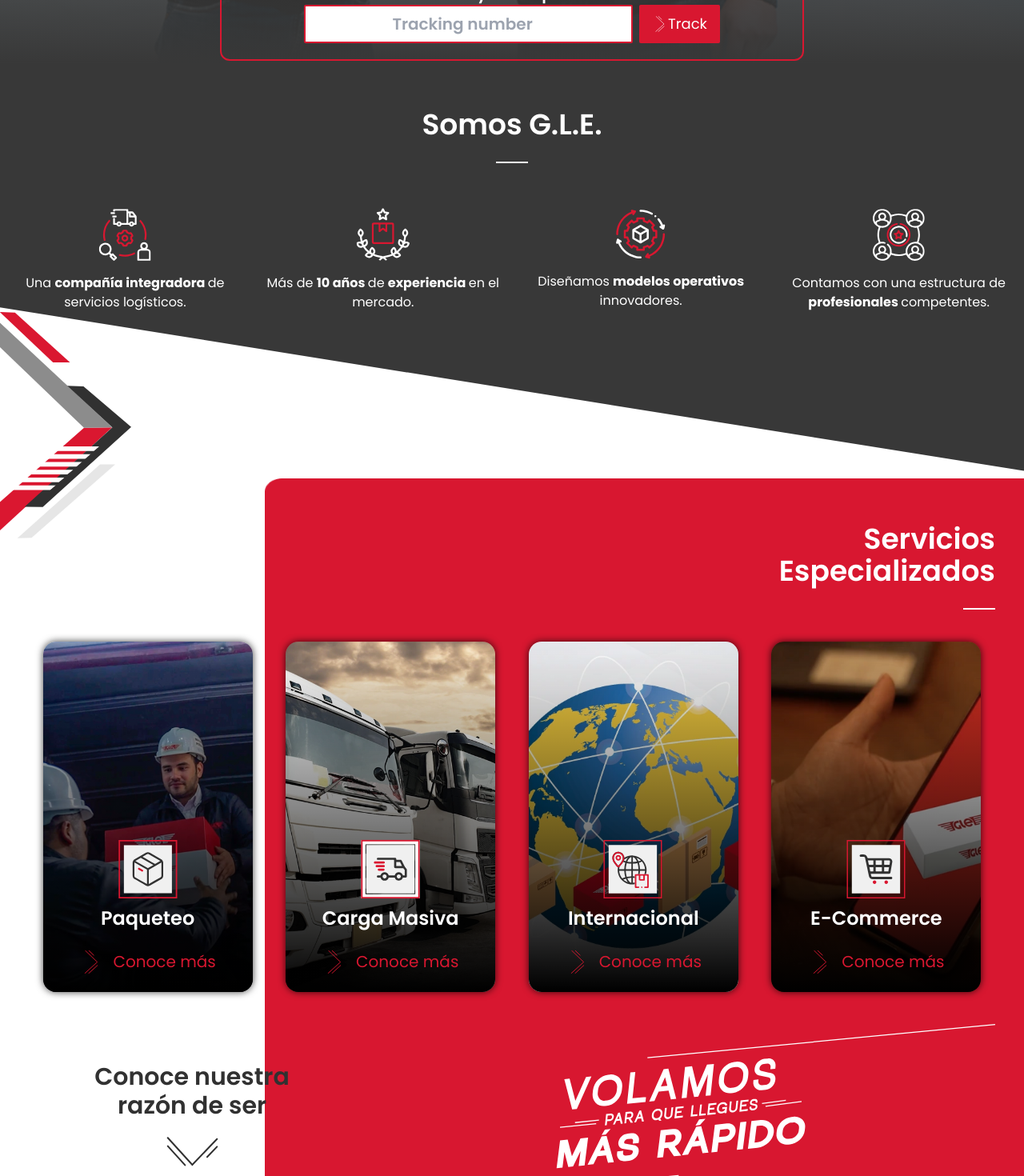
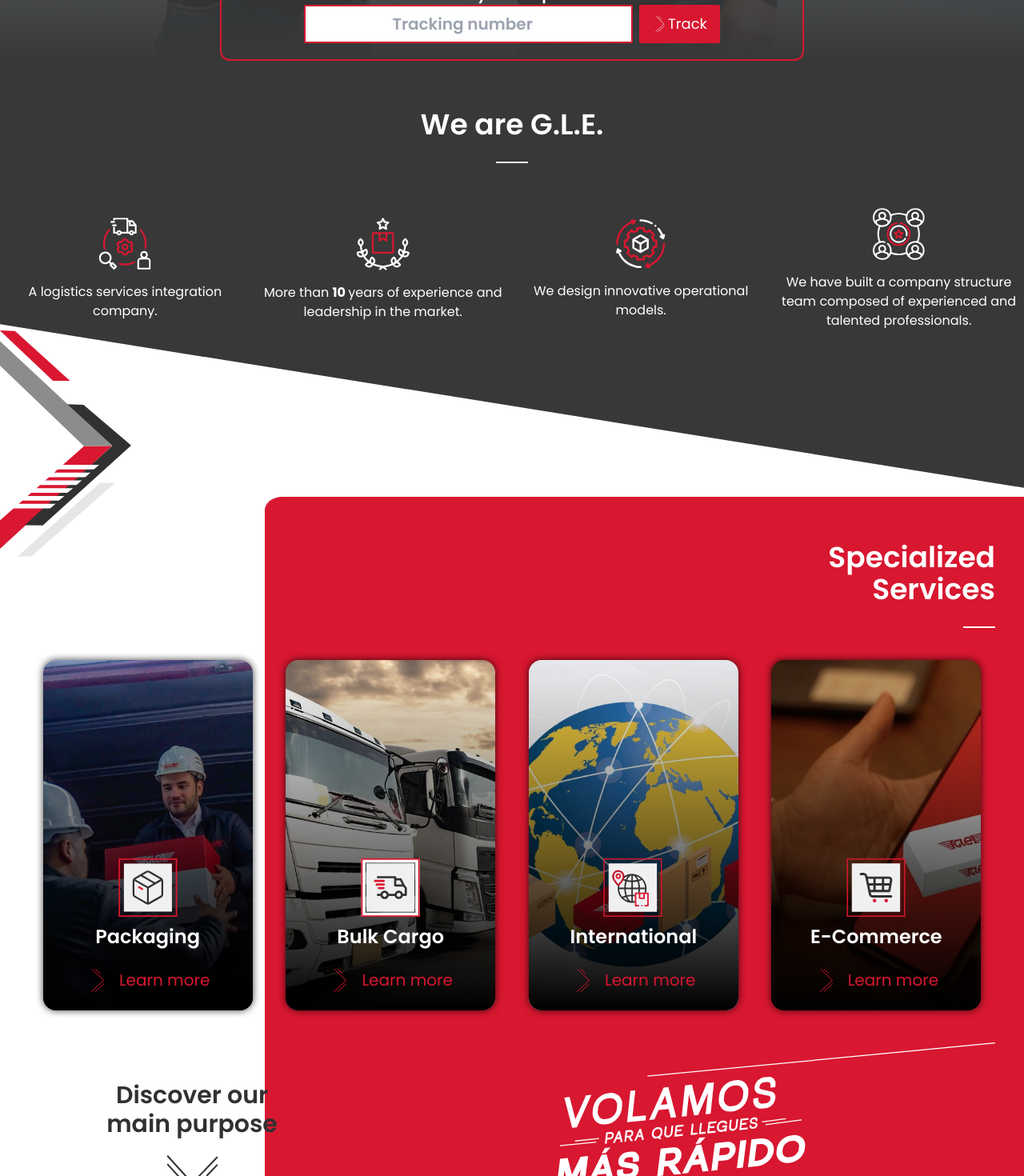
Before and after one commit to Alpacorp/gle, a Next.js app: page /1 in a window 1280 px wide. Shown: the part 720-2190 px from the top of the page at 80% size. Built offline with nearby package versions, Linux system fonts and the light colour scheme.

Commit message:
feat: make traduction to home page

```diff
--- a/src/app/[lang]/(inicio)/container/index.tsx
+++ b/src/app/[lang]/(inicio)/container/index.tsx
@@ -20,12 +20,12 @@ const HomePage = ({ params: { lang } }: HomePageProps) => {
     <>
       <div className="bg-gray-pattern bg-top pb-52 bg-cover bg-no-repeat max-[380px]:bg-gray-pattern-mobile">
         <ImageSlider lang={lang} />
-        <WeAreGLE />
+        <WeAreGLE lang={lang} />
       </div>
       <Services lang={lang} />
-      <Different />
+      <Different lang={lang} />
       <Certifications />
-      <StickyTracking observerActive={true} />
+      <StickyTracking observerActive={true} lang={lang} />
     </>
   );
 };
--- a/src/app/[lang]/(inicio)/sections/Different/dataDifferent.json
+++ b/src/app/[lang]/(inicio)/sections/Different/dataDifferent.json
@@ -1,32 +1,38 @@
 [
   {
     "id": 1,
-    "description": "In House en las instalaciones del cliente, cuando se requiere desde el primer día de la operación, sin costo.",
+    "descriptionEs": "In House en las instalaciones del cliente, cuando se requiere desde el primer día de la operación, sin costo.",
+    "descriptionEn": "In House operation at our client's facilities from the first day, when required. Free of charge",
     "color": 1
   },
   {
     "id": 2,
-    "description": "Con nuestros ejecutivos de cuenta, ofrecemos servicios personalizados (seguimiento, atención de solicitudes y novedades, informes y planes de mejora continua).",
+    "descriptionEs": "Con nuestros ejecutivos de cuenta, ofrecemos servicios personalizados (seguimiento, atención de solicitudes y novedades, informes y planes de mejora continua).",
+    "descriptionEn": "We offer personalized services (tracking, managing and handling of requests, updates, reports, and continuous improvement plans).",
     "color": 2
   },
   {
     "id": 3,
-    "description": "Red de apoyo a nivel nacional para atender las posibles solicitudes y novedades logísticas que puedan presentar nuestros apreciados clientes y aliados.",
+    "descriptionEs": "Red de apoyo a nivel nacional para atender las posibles solicitudes y novedades logísticas que puedan presentar nuestros apreciados clientes y aliados.",
+    "descriptionEn": "A national support network in order to address any possible requests and logistical updates from our valued clients and partners.",
     "color": 3
   },
   {
     "id": 4,
-    "description": "Presentación  de informes e indicadores mensuales.",
+    "descriptionEs": "Presentación  de informes e indicadores mensuales.",
+    "descriptionEn": "Monthly presentations with reports and key indicators.",
     "color": 1
   },
   {
     "id": 5,
-    "description": "Agilidad en la respuesta de P.Q.R, con el fin de dar solución a las necesidades de nuestros clientes.",
+    "descriptionEs": "Agilidad en la respuesta de P.Q.R, con el fin de dar solución a las necesidades de nuestros clientes.",
+    "descriptionEn": "Quick response to all petitions, complaints and/or grievances.",
     "color": 2
   },
   {
     "id": 6,
-    "description": "Soluciones de Logística flexible, permitiendo ajustarnos a la necesidad del cliente.",
+    "descriptionEs": "Soluciones de Logística flexible, permitiendo ajustarnos a la necesidad del cliente.",
+    "descriptionEn": "Flexible logistics solutions which allow us to meet and satisfy our customer's needs.",
     "color": 3
   }
 ]
--- a/src/app/[lang]/(inicio)/sections/Services/dataServices.json
+++ b/src/app/[lang]/(inicio)/sections/Services/dataServices.json
@@ -1,26 +1,34 @@
 [
   {
     "id": 1,
-    "name": "Paqueteo",
+    "nameEs": "Paqueteo",
+    "nameEn": "Packaging",
     "url": "/assets/images/home/services/paqueteo.webp",
-    "link": "/servicios/paqueteo"
+    "linkEs": "/servicios/paqueteo",
+    "linkEn": "/services/packaging"
   },
   {
     "id": 2,
-    "name": "Carga Masiva",
+    "nameEs": "Carga Masiva",
+    "nameEn": "Bulk Cargo",
     "url": "/assets/images/home/services/carga-masiva.webp",
-    "link": "/servicios/carga-masiva"
+    "linkEs": "/servicios/carga-masiva",
+    "linkEn": "/services/bulk-cargo"
   },
   {
     "id": 3,
-    "name": "Internacional",
+    "nameEs": "Internacional",
+    "nameEn": "International",
     "url": "/assets/images/home/services/internacional.webp",
-    "link": "/servicios/gle-internacional"
+    "linkEs": "/servicios/gle-internacional",
+    "linkEn": "/services/gle-international"
   },
   {
     "id": 4,
-    "name": "E-Commerce",
+    "nameEs": "E-Commerce",
+    "nameEn": "E-Commerce",
     "url": "/assets/images/home/services/ecommerce.webp",
-    "link": "/servicios/ecommerce"
+    "linkEs": "/servicios/ecommerce",
+    "linkEn": "/services/ecommerce"
   }
 ]
--- a/src/app/[lang]/(inicio)/sections/Services/index.tsx
+++ b/src/app/[lang]/(inicio)/sections/Services/index.tsx
@@ -45,11 +45,13 @@ export const Services: FC<LangInterface> = ({ lang }) => {
                 className="text-4xl max-w-xs w-full"
                 lineColor="white"
               >
-                Servicios Especializados
+                {lang === "es"
+                  ? "Servicios Especializados"
+                  : "Specialized Services"}
               </Title>
             </div>
             <div className="flex justify-evenly gap-6 items-center flex-wrap">
-              {services.map(({ id, name, url, link }) => (
+              {services.map(({ id, nameEs, nameEn, url, linkEs, linkEn }) => (
                 <div
                   key={id}
                   className="rounded-2xl overflow-hidden shadow-card-shadow relative mt-10 hover:scale-105 transition-transform"
@@ -57,7 +59,7 @@ export const Services: FC<LangInterface> = ({ lang }) => {
                   <div className="relative h-[438px] w-[262px]">
                     <Image
                       src={url}
-                      alt={name}
+                      alt={lang === "es" ? nameEs : nameEn}
                       fill
                       sizes="
                         (max-width: 640px) 100vw,
@@ -80,17 +82,19 @@ export const Services: FC<LangInterface> = ({ lang }) => {
                       }
                     </div>
                     <h2 className="text-2xl font-poppins font-semibold text-white mt-2">
-                      {name}
+                      {lang === "es" ? nameEs : nameEn}
                     </h2>
                     <Link
-                      href={`/${lang}${link}`}
+                      href={`/${lang}${lang === "es" ? linkEs : linkEn}`}
                       className="flex items-center justify-between text-main-red font-poppins text-xl font-normal px-4 py-2 mt-4 hover:text-white transition-colors"
                     >
                       <ArrowCta
                         stroke="#D81730"
                         className="-rotate-90 w-[30px] h-[27px]"
                       />{" "}
-                      <span className="ml-3">Conoce más</span>
+                      <span className="ml-3">
+                        {lang === "es" ? "Conoce más" : "Learn more"}
+                      </span>
                     </Link>
                   </div>
                 </div>
@@ -99,7 +103,9 @@ export const Services: FC<LangInterface> = ({ lang }) => {
             <div className="relative flex items-center justify-around flex-wrap-reverse gap-5 mt-10">
               <div className="flex flex-col items-center text-secondary-gray text-center gap-5 font-poppins text-3xl font-semibold m-auto max-w-[244px]">
                 <h3 className="max-[1115px]:text-white">
-                  Conoce nuestra razón de ser
+                  {lang === "es"
+                    ? "Conoce nuestra razón de ser"
+                    : "Discover our main purpose"}
                 </h3>
                 <ArrowCta className="max-[1115px]:hidden" />
                 <ArrowCta
--- a/src/app/[lang]/(inicio)/sections/WeAreGLE/dataWeAre.json
+++ b/src/app/[lang]/(inicio)/sections/WeAreGLE/dataWeAre.json
@@ -1,18 +1,22 @@
 [
   {
     "id": 1,
-    "description": "Una compañía integradora de servicios logísticos."
+    "descriptionEs": "Una compañía integradora de servicios logísticos.",
+    "descriptionEn": "A logistics services integration company."
   },
   {
     "id": 2,
-    "description": "Más de 10 años de experiencia en el mercado."
+    "descriptionEs": "Más de 10 años de experiencia en el mercado.",
+    "descriptionEn": "More than 10 years of experience and leadership in the market."
   },
   {
     "id": 3,
-    "description": "Diseñamos modelos operativos innovadores."
+    "descriptionEs": "Diseñamos modelos operativos innovadores.",
+    "descriptionEn": "We design innovative operational models."
   },
   {
     "id": 4,
-    "description": "Contamos con una estructura de profesionales competentes."
+    "descriptionEs": "Contamos con una estructura de profesionales competentes.",
+    "descriptionEn": "We have built a company structure team composed of experienced and talented professionals."
   }
 ]
--- a/src/app/[lang]/(inicio)/sections/WeAreGLE/index.tsx
+++ b/src/app/[lang]/(inicio)/sections/WeAreGLE/index.tsx
@@ -4,9 +4,10 @@ import { Title } from "@ui/components/index";
 import { ArrowGLE } from "@icons/index";
 import { iconsWeAre } from "./IconsWeAre";
 
+import { LangInterface } from "@/src/app/constans/interfaces/langInterface";
 import data from "./dataWeAre.json";
 
-export const WeAreGLE: FC = () => {
+export const WeAreGLE: FC<LangInterface> = ({ lang }) => {
   const hightWords = [
     "compañía",
     "integradora",
@@ -31,19 +32,28 @@ export const WeAreGLE: FC = () => {
           showLine
           className="text-4xl"
         >
-          Somos G.L.E.
+          {lang === "es" ? "Somos G.L.E." : "We are G.L.E."}
         </Title>
       </div>
       <div>
         <div className="flex flex-wrap items-center justify-evenly gap-4">
-          {data.map(({ id, description }) => (
+          {data.map(({ id, descriptionEs, descriptionEn }) => (
             <div
               key={id}
               className="flex flex-col justify-center items-center gap-4"
             >
               {iconsWeAre.filter((icon) => icon.iconId === id)[0].iconComponent}
               <p className="text-white text-center text-base font-poppins max-w-[300px] w-full">
-                {description.split(" ").map((word: string) => (
+                {lang === "es"
+                  ? descriptionEs.split(" ").map((word: string) => (
+                      <span
+                        key={`word-${id}-${Math.random()}}`}
+                        className={hightWords.includes(word) ? "font-bold" : ""}
+                      >
+                        {word}{" "}
+                      </span>
+                    ))
+                  : descriptionEn.split(" ").map((word: string) => (
                       <span
                         key={`word-${id}-${Math.random()}}`}
                         className={hightWords.includes(word) ? "font-bold" : ""}
--- a/src/app/ui/components/TextBanner/index.tsx
+++ b/src/app/ui/components/TextBanner/index.tsx
@@ -34,7 +34,7 @@ export const TextBanner: FC<TextBannerProps> = ({
       {type === "text"
         ? text?.split(" ").map((word: string) => (
             <span
-              key={`${content?.id || content?.idSubtext}-${word}`}
+              key={`word-${content.id}-${Math.random()}}`}
               className={redWords.includes(word) ? "text-red-500" : ""}
             >
               {word}{" "}
@@ -42,7 +42,7 @@ export const TextBanner: FC<TextBannerProps> = ({
           ))
         : subtext?.split(" ").map((word: string) => (
             <span
-              key={`${content?.idSubtext}-${word}`}
+              key={`word-${content.idSubtext}-${Math.random()}}`}
               className={redWords.includes(word) ? "text-red-500" : ""}
             >
               {word}{" "}
```
Also changed, not shown: src/app/[lang]/(inicio)/sections/Different/index.tsx (+10 -5 lines), src/app/ui/components/StickyTracking/index.tsx (+7 -3 lines). Lines whose indentation alone changed are shown as unchanged.
